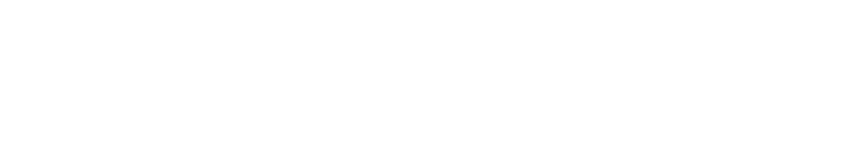
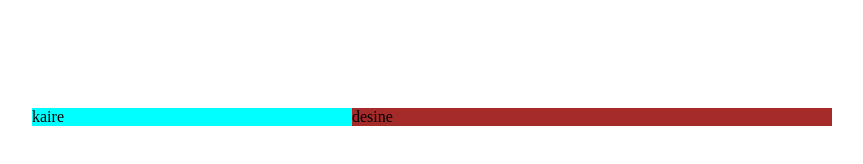
Before and after one commit to Gilvydas/4-signUp, a plain HTML site: page index.html in a window 1280 px wide. Shown: the whole page, without its empty margins (208-1071 px from the left). Drawn offline with Linux system fonts and the light colour scheme.

Commit message:
photo and centered content

```diff
--- a/index.html
+++ b/index.html
@@ -5,10 +5,14 @@
     <meta charset="UTF-8">
     <meta name="viewport" content="width=device-width, initial-scale=1.0">
     <title>SignUp</title>
+    <link rel="stylesheet" href="main.css">
 </head>
 
 <body>
-
+    <main>
+        <div>kaire</div>
+        <div>desine</div>
+    </main>
 </body>
 
 </html>
--- a/main.css
+++ b/main.css
@@ -0,0 +1,21 @@
+/*  TODO pagrindinis turinys turi buti centruotas horiznaliai o poto ertikaliai */
+
+
+main {display: inline-block;
+    width: 800px;
+    background-color: red;
+    margin-left: calc((100% - 800px) / 2);
+    margin-top: 100px;
+
+}
+div {display: inline-block;
+width: 40%;
+background-color: aqua;
+float: left;
+}
+div:nth-of-type(2) {display: inline-block;
+    width: 60%;
+    background-color: brown;
+    float: left;
+
+}
```
Also changed, not shown: kalnas.png (added).
